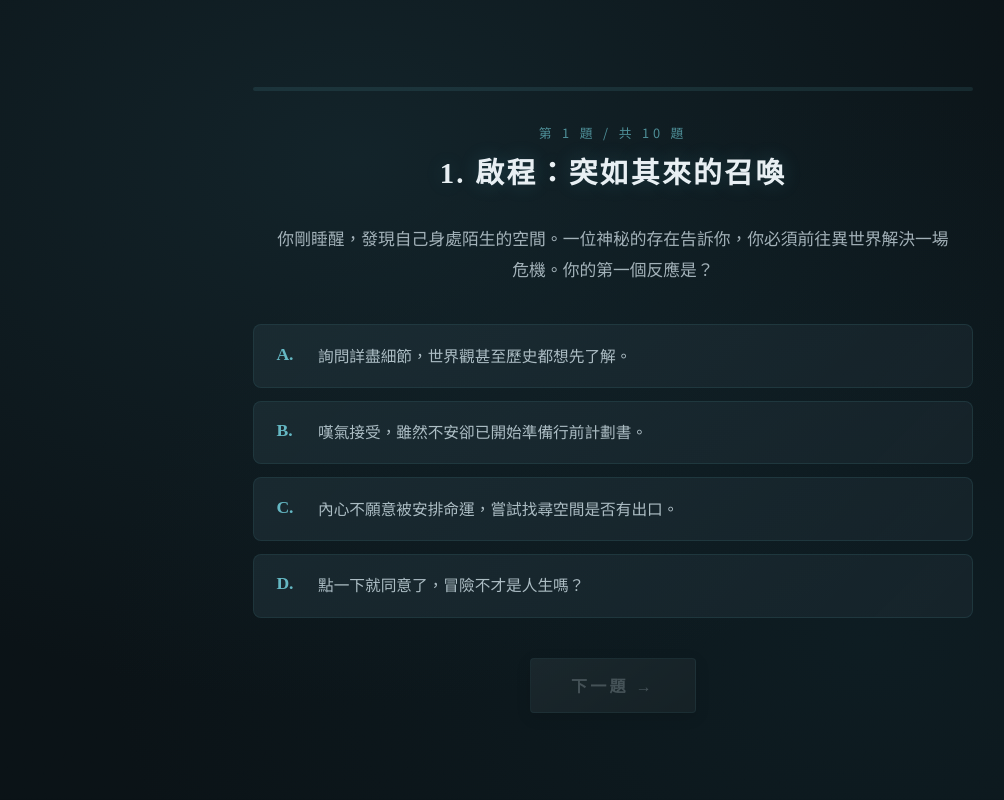
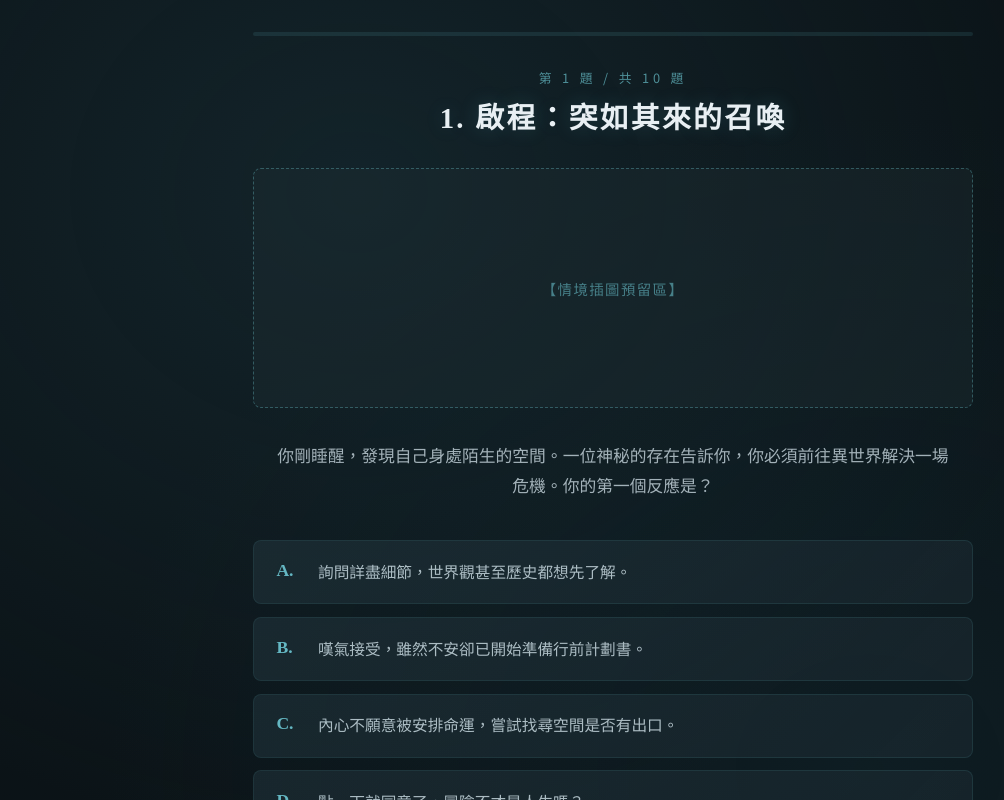
Before and after one commit to lovechiling123-ops/psychology_quiz, a plain HTML site: page index.html in a window 1280 px wide. Both pictures are taken after a click on the button "［ 開始鑑定 ］". Shown: the whole page, without its empty margins (27-1031 px from the left). Drawn offline with Linux system fonts and the light colour scheme.

Commit message:
版號：v1.0.0 (初版完整功能，含封面、10題測驗邏輯、12種職業結果、圖片預留區塊)
版號：v1.0.0 (初版完整功能，含封面、10題測驗邏輯、12種職業結果、圖片預留區塊)

```diff
--- a/index.html
+++ b/index.html
@@ -40,6 +40,13 @@
         <div class="quiz-step" id="quiz-step"></div>
         <h2 class="quiz-chapter" id="quiz-chapter"></h2>
       </div>
+
+      <!-- 預留的圖片區塊 -->
+      <div class="quiz-image-placeholder" id="quiz-image-container">
+        <img id="quiz-image" src="" alt="情境插圖">
+        <div class="image-placeholder-text">【情境插圖預留區】</div>
+      </div>
+
       <p class="quiz-scenario" id="quiz-scenario"></p>
       <div class="options-list" id="options-list"></div>
       <button class="btn-next" id="next-btn" type="button">下一題 →</button>
--- a/style.css
+++ b/style.css
@@ -8,6 +8,7 @@
   background:#0a1216;
   color:#c8d7de;
   overflow-x:hidden;
+  overflow-y:scroll; /* 防止捲軸出現/消失造成的畫面抖動 */
 }
 
 /* ===== Screen System ===== */
@@ -195,6 +196,36 @@
   text-shadow:0 0 20px rgba(80,180,200,0.2);
 }
 
+/* Quiz Image Placeholder */
+.quiz-image-placeholder {
+  width: 100%;
+  height: 240px;
+  background: rgba(30, 45, 52, 0.4);
+  border: 1px dashed rgba(120, 220, 232, 0.3);
+  border-radius: 8px;
+  margin-bottom: 2rem;
+  display: flex;
+  align-items: center;
+  justify-content: center;
+  overflow: hidden;
+  position: relative;
+}
+
+.image-placeholder-text {
+  color: rgba(120, 220, 232, 0.5);
+  font-size: 0.9rem;
+  letter-spacing: 0.1em;
+}
+
+#quiz-image {
+  width: 100%;
+  height: 100%;
+  object-fit: cover;
+  position: absolute;
+  inset: 0;
+  display: none; /* 有圖片時再改為 block */
+}
+
 .quiz-scenario {
   font-size:clamp(0.9rem, 2vw, 1.05rem); line-height:1.8;
   color:rgba(200,215,222,0.8); text-align:center;
```
